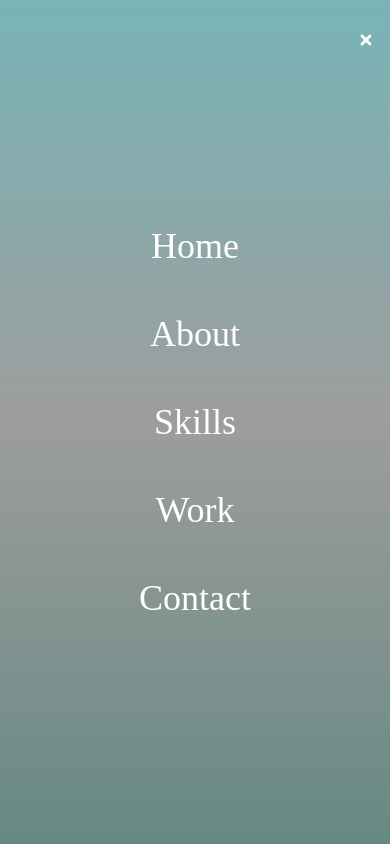
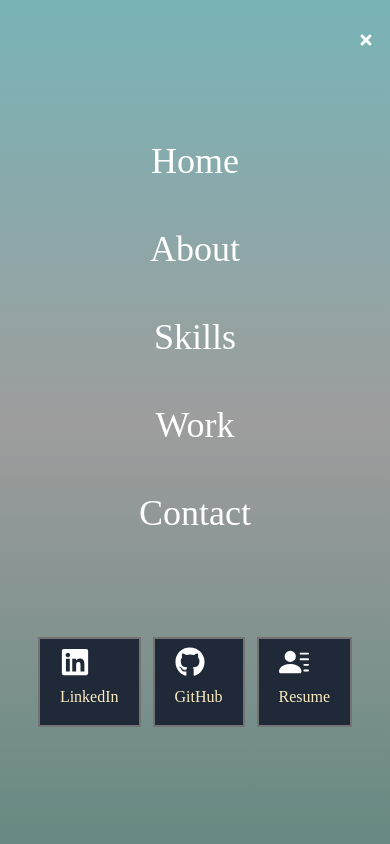
Before and after one commit to BARAA-201/protfilo, a React (Create React App) app: page / in a window 390 px wide. Both pictures are taken after a click on the element 366 px from the left and 40 px from the top of the page. Shown: the top 844 px of the page. Built offline with nearby package versions, Linux system fonts and the light colour scheme.

Commit message:
Edit the nav icons and required message

```diff
--- a/package.json
+++ b/package.json
@@ -19,7 +19,7 @@
     "npm": "8.13.x"
   },
   "scripts": {
-    "start": "serve -s build",
+    "start": "react-scripts start",
     "build": "react-scripts build",
     "test": "react-scripts test",
     "eject": "react-scripts eject",
--- a/src/components/Contact.jsx
+++ b/src/components/Contact.jsx
@@ -9,9 +9,9 @@ function Contact() {
                         <p className=' text-5xl font-bold inline border-b-4 border-[#737373] text-[#678983]  py-2'> Contact Me </p>
                         {/* <p className='py-6 text-[#F0EBE3] text-lg'> You can contact me directly to my Email: <span style={{ fontFamily: 'serif', fontWeight: 'bold' }}>Albr590@gmail.com</span> </p> */}
                     </div>
-                    <input className='bg-white-100 p-2 font-serif' type="text" placeholder='Name' name='name' />
-                    <input className='bg-white my-4 p-2 font-serif' type="email" placeholder='Email' name='email' />
-                    <textarea className='bg-white-50 p-2 font-serif' placeholder='Message' name="message" id="" cols="10" rows="10"></textarea>
+                    <input className='bg-white-100 p-2 font-serif' type="text" placeholder='Name' name='name' required />
+                    <input className='bg-white my-4 p-2 font-serif' type="email" placeholder='Email' name='email' required />
+                    <textarea className='bg-white-50 p-2 font-serif' placeholder='Message' name="message" id="" cols="10" rows="10" required></textarea>
                     <button className='text-slate-800 border-2 border-[#737373] px-4 py-3 my-8 mx-auto flex items-center hover:bg-[#8aaaa4] hover:border-[#8aaaa4] font-[ArsenicaBold] text-lg duration-300'>Send your massage</button>
 
                 </form>
--- a/src/components/Home.jsx
+++ b/src/components/Home.jsx
@@ -16,11 +16,13 @@ const Home = () => {
 
                 <p className='font-serif font-bold text-sm max-w-[700px] text-slate-800 py-4'>Lorem ipsum dolor sit amet consectetur, adipisicing elit. Eum veritatis quo enim accusantium? Molestias, alias optio repellendus quia ab totam quibusdam aperiam! , facilis dolor, odit iste, rerum mollitia nisi.  voluptatibus est dolorum delectus cum eos rerum soluta impedit assumenda ex voluptates iure facere necessitatibus alias asperiores eum quas. esse temporibus animi. Explicabo molestiae perferendis natus?</p>
 
-                <div>
-                    <button className=' text-slate-800 group border-2 border-[#737373] px-6 py-2 my-2 flex items-center font-[ArsenicaBoldItalic] hover:bg-[#8aaaa4] hover:border-[#8aaaa4] '><Link to="work" smooth={true} duration={500}>
-                        View Work
-                    </Link> <HiArrowNarrowRight className='ml-2 group-hover:rotate-90 duration-300' /> </button>
-                </div>
+                <Link to="work" smooth={true} duration={500}>
+                    <button className='
+                 text-slate-800 group border-2 border-[#737373] px-6 py-2 my-2 flex items-center font-[ArsenicaBoldItalic] hover:bg-[#8aaaa4] hover:border-[#8aaaa4] '>
+                        <Link to="work" smooth={true} duration={500}>
+                            View Work
+
+                        </Link><HiArrowNarrowRight className='ml-2 group-hover:rotate-90 duration-300' /></button></Link>
             </div>
         </div>
     )
--- a/src/components/Navbar.jsx
+++ b/src/components/Navbar.jsx
@@ -54,7 +54,7 @@ const Navbar = () => {
             </div>
             {/* mobile menu */}
 
-            <ul className={!nav ? 'hidden' : 'absolute  z-100 top-0 left-0 w-full h-screen bg-gradient-to-t  from-[#678983] via-[#9D9D9D] to-[#79B4B7] flex flex-col justify-center items-center'}>
+            <ul className={!nav ? 'hidden' : 'absolute  top-0 left-0 w-full h-screen bg-gradient-to-t  from-[#678983] via-[#9D9D9D] to-[#79B4B7] flex flex-col justify-center items-center'}>
                 <li className='py-6 text-4xl'> <Link onClick={handleClick} to="home" smooth={true} duration={500}>
                     Home
                 </Link></li>
@@ -71,6 +71,26 @@ const Navbar = () => {
                     Contact
                 </Link></li>
 
+                <div className=' flex flex-row mt-20 justify-center space-x-3 items-center'>
+                    <li className='py-2 flex justify-between items-center border-2 px-5 border-[#737373] bg-gray-800 hover:scale-105 duration-500  '>
+                        <a href="https://www.linkedin.com/in/albaraa-saad/" target="_blank">
+                            <FaLinkedin size={30} /><p className='py-2 text-[#faebc1] flex justify-between items-center '>LinkedIn</p>
+                        </a>
+
+                    </li>
+
+                    <li className='py-2 flex justify-between items-center border-2 px-5 border-[#737373] bg-gray-800 hover:scale-105 duration-500  '>
+                        <a href="https://github.com/BARAA-201" target="_blank">
+                            <FaGithub size={30} /><p className='py-2 text-[#faebc1]'>GitHub</p>
+                        </a>
+                    </li>
+
+                    <li className='py-2 flex justify-between items-center border-2 px-5 border-[#737373] bg-gray-800 hover:scale-105 duration-500'>
+                        <a href='https://drive.google.com/file/d/1ixB3WTrvQJBT8JFeWkelXL9yzaOOyORO/view?usp=sharing' target="_blank" >
+                            <BsFillPersonLinesFill size={30} /><p className='py-2 text-[#faebc1]'>Resume</p>
+                        </a>
+                    </li>
+                </div>
 
             </ul>
             {/* Social icons */}
```
